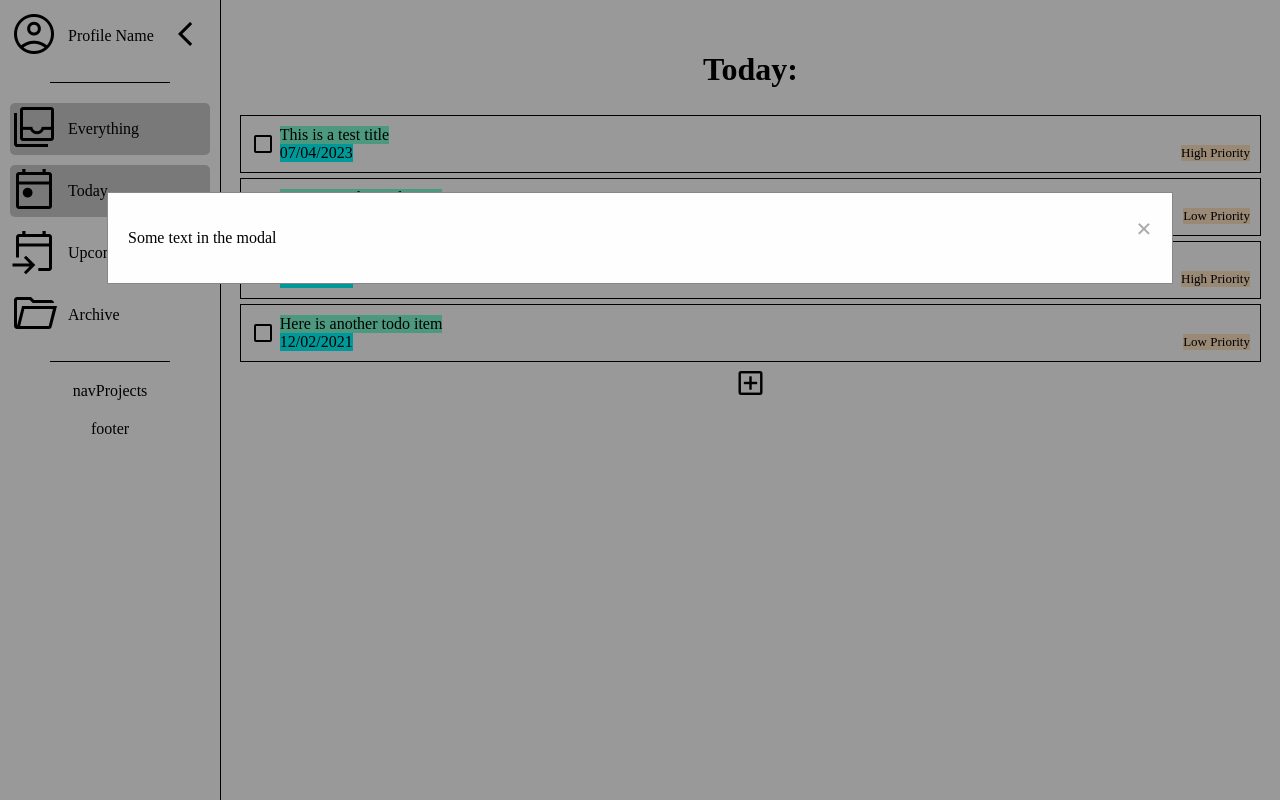
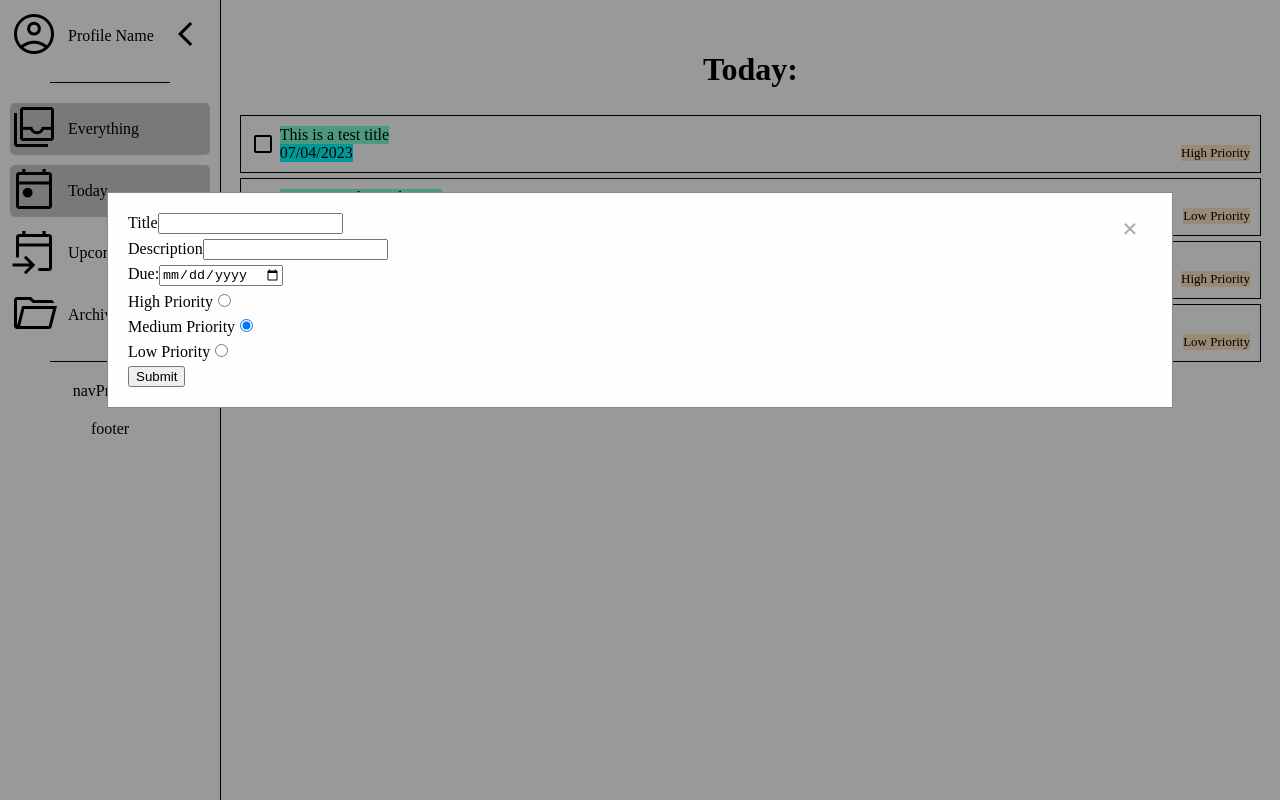
Before and after one commit to joerow/odin-todolist, a website built with webpack: page dist/index.html in a window 1280 px wide. Both pictures are taken after a click on the button "add_box". Shown: the top 800 px of the page. Built offline with nearby package versions, Linux system fonts and the light colour scheme.

Commit message:
add new-todo modal form and styling

```diff
--- a/src/domFunctions.js
+++ b/src/domFunctions.js
@@ -136,13 +136,23 @@ const domFunctions = (name, date) => {
     modal.id = "myModal";
     const modalContent = document.createElement("div");
     modalContent.classList.add("modal-content");
+    const modalForm = document.createElement("div");
+    modalForm.classList.add("modal-form");
+    modalForm.innerHTML =
+      '<form action="" method="post" id="new-todo">' +
+      '<label for="newTitle">Title<input type="text" name="newTitle" id="newTitle" required /></label>' +
+      '<label for="newDescription">Description<input type="text" name="newDescription" id="newDescription" required /></label>' +
+      '<label for="new-due">Due:<input type="date" name="new-due" id="new-due" required /></label>' +
+      '<label for="high-priority">High Priority<input type="radio" name="new-priority" id="high" /></label>' +
+      '<label for="medium-priority">Medium Priority<input type="radio" name="new-priority" id="medium" checked="checked" /></label>' +
+      '<label for="low-priority">Low Priority<input type="radio" name="new-priority" id="low" /></label>' +
+      '<label for="submit"><input type="button" value="Submit" id="newSubmit" /></label>' +
+      "</form>";
+    modalContent.append(modalForm);
     const modalClose = document.createElement("span");
     modalClose.classList.add("close");
     modalClose.innerHTML = "&times;";
     modalContent.append(modalClose);
-    const modalText = document.createElement("p");
-    modalText.innerText = "Some text in the modal";
-    modalContent.append(modalText);
     modal.append(modalContent);
     main.append(modal);
     return;
@@ -191,7 +201,6 @@ const domFunctions = (name, date) => {
     display.appendChild(addTodoIcon);
   }
   function openModal() {
-    console.log("modal opened");
     // Get the modal
     var modal = document.getElementById("myModal");
 
--- a/src/index.js
+++ b/src/index.js
@@ -9,6 +9,7 @@ domHandler.renderTodoList(listHandler.getList());
 refreshListeners();
 //TODO add a pub/sub module which will allow the domFunctions and todofunctions to interact through a mediator
 //TODO add  a module for projects
+//TODO Everything clickable should be a button
 //TODO implement localstorage to save and retreive the todo items
 //TODO refactor the tasks so that they are included as part of projects
 //TODO make the nav filters filter through the projects to only show todo's with the correct properties e.g. date
--- a/src/style.css
+++ b/src/style.css
@@ -145,6 +145,8 @@ body {
 
 /* Modal Content/Box */
 .modal-content {
+  display: grid;
+  grid-template: 1fr / 1fr 30px;
   background-color: #fefefe;
   margin: 15% auto; /* 15% from the top and centered */
   padding: 20px;
@@ -166,3 +168,12 @@ body {
   text-decoration: none;
   cursor: pointer;
 }
+
+.modal-form {
+  display: flex;
+  flex-direction: column;
+}
+#new-todo {
+  display: grid;
+  gap: 5px;
+}
```
